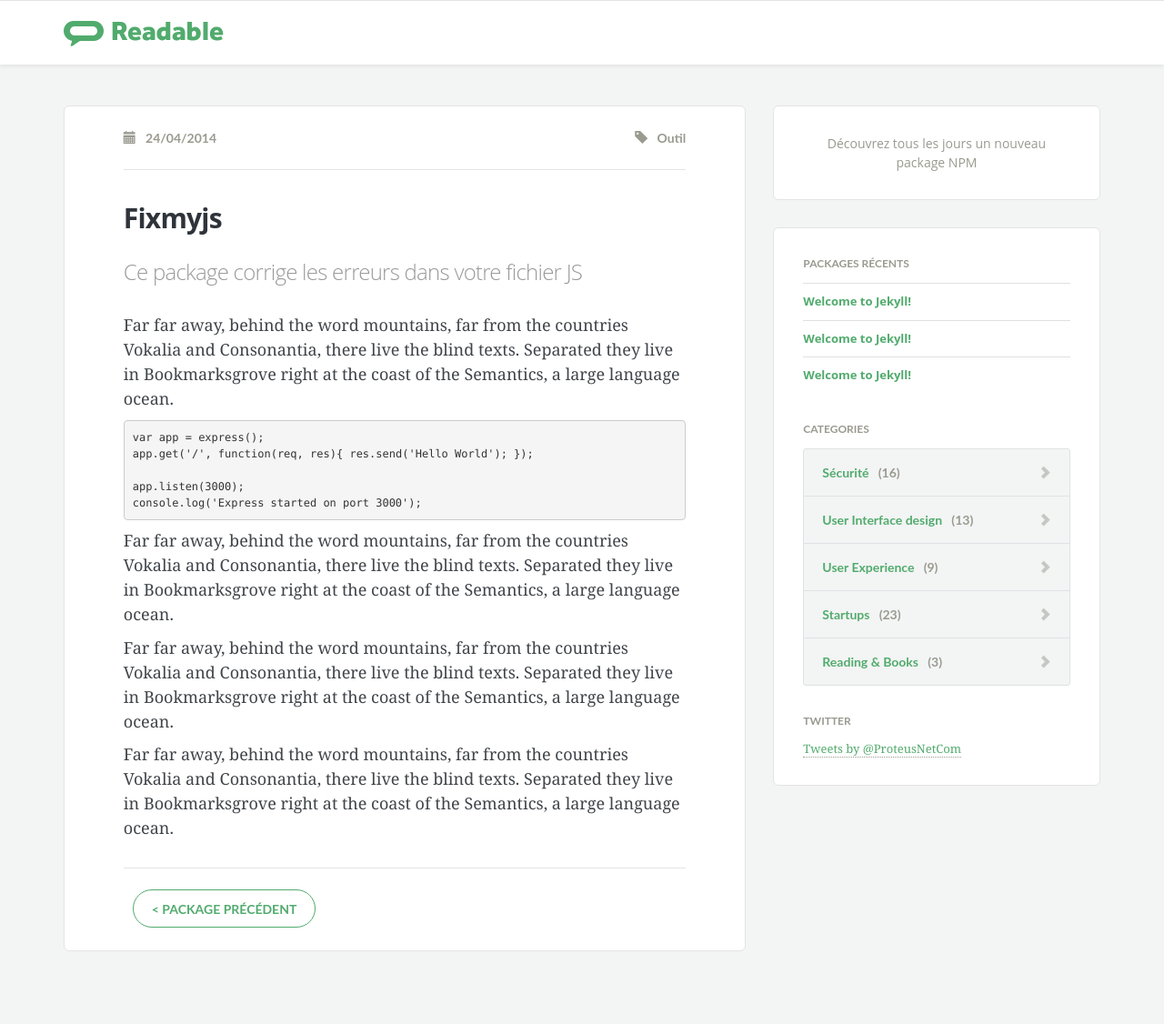
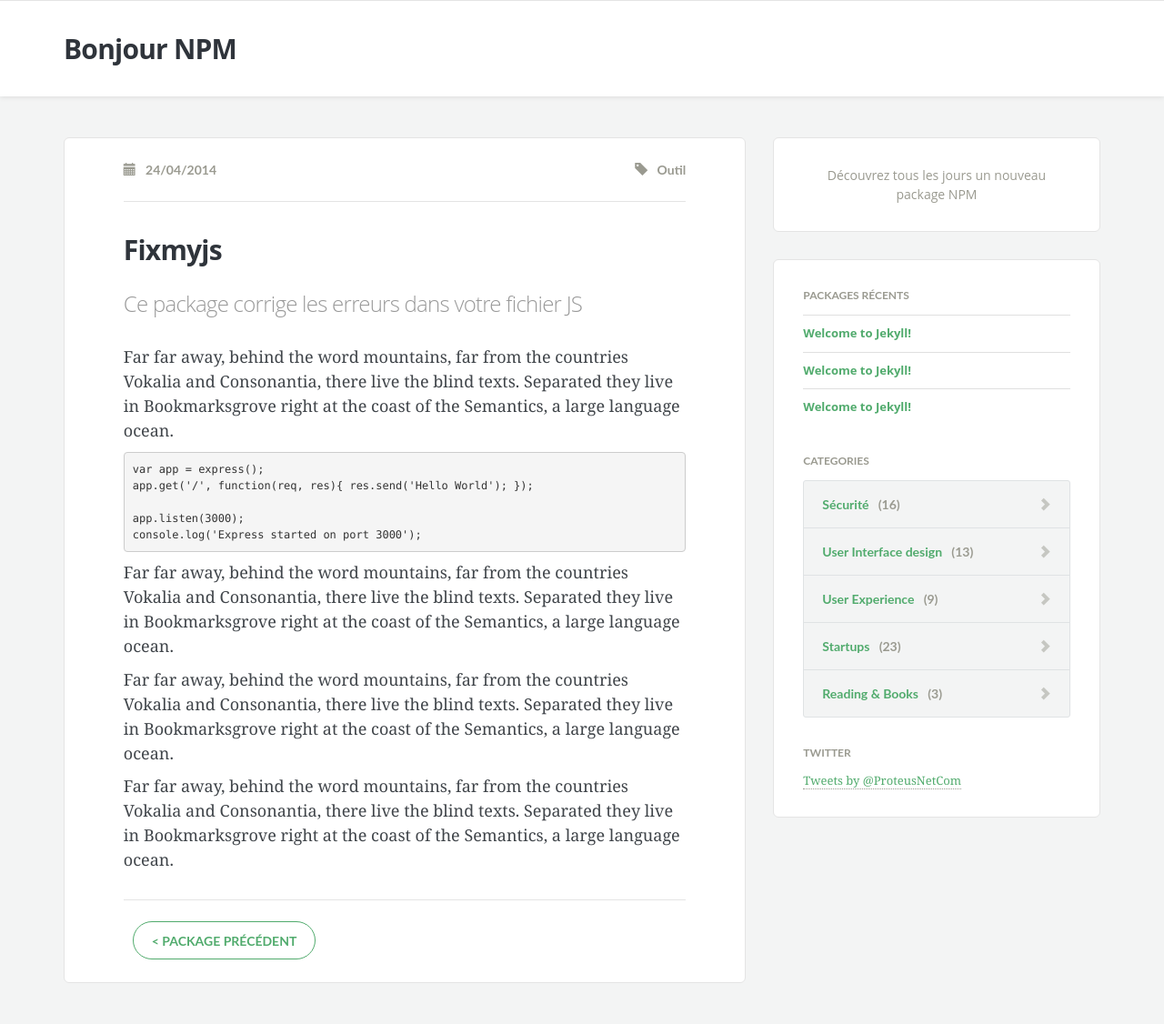
Before and after one commit to Toam/bonjournpm.fr, a Jekyll site: the page built from index.html, in a window 1280 px wide. Shown: the whole page at 91% size. Built offline with Jekyll 4.4.1, drawn with Linux system fonts in a browser that asks for light colours; comment, search, counter and statistics services are not loaded; before the commit the page ends 1091 px from its top, so only the background shows below that.

Commit message:
Change logo

```diff
--- a/_layouts/default.html
+++ b/_layouts/default.html
@@ -45,9 +45,7 @@
     <header class="header  push-down-45">
       <div class="container">
         <div class="logo  pull-left">
-          <a href="index.html">
-            <img src="images/logo.png" alt="Logo" width="176" height="70">
-          </a>
+          <h2><a href="index.html">Bonjour NPM</a></h2>
         </div>
       </div>
     </header>
```
Also changed, not shown: images/logo.png.
